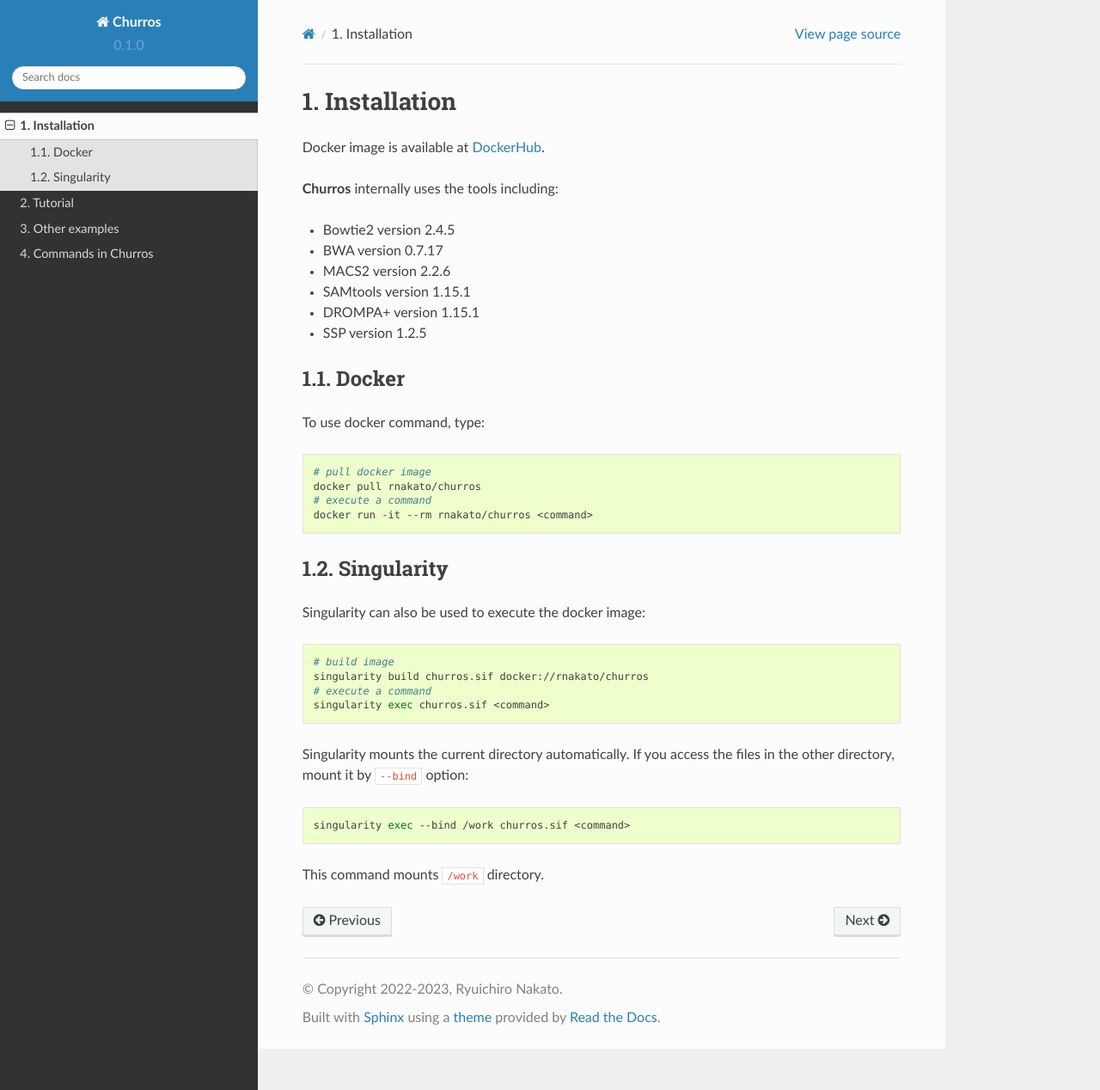
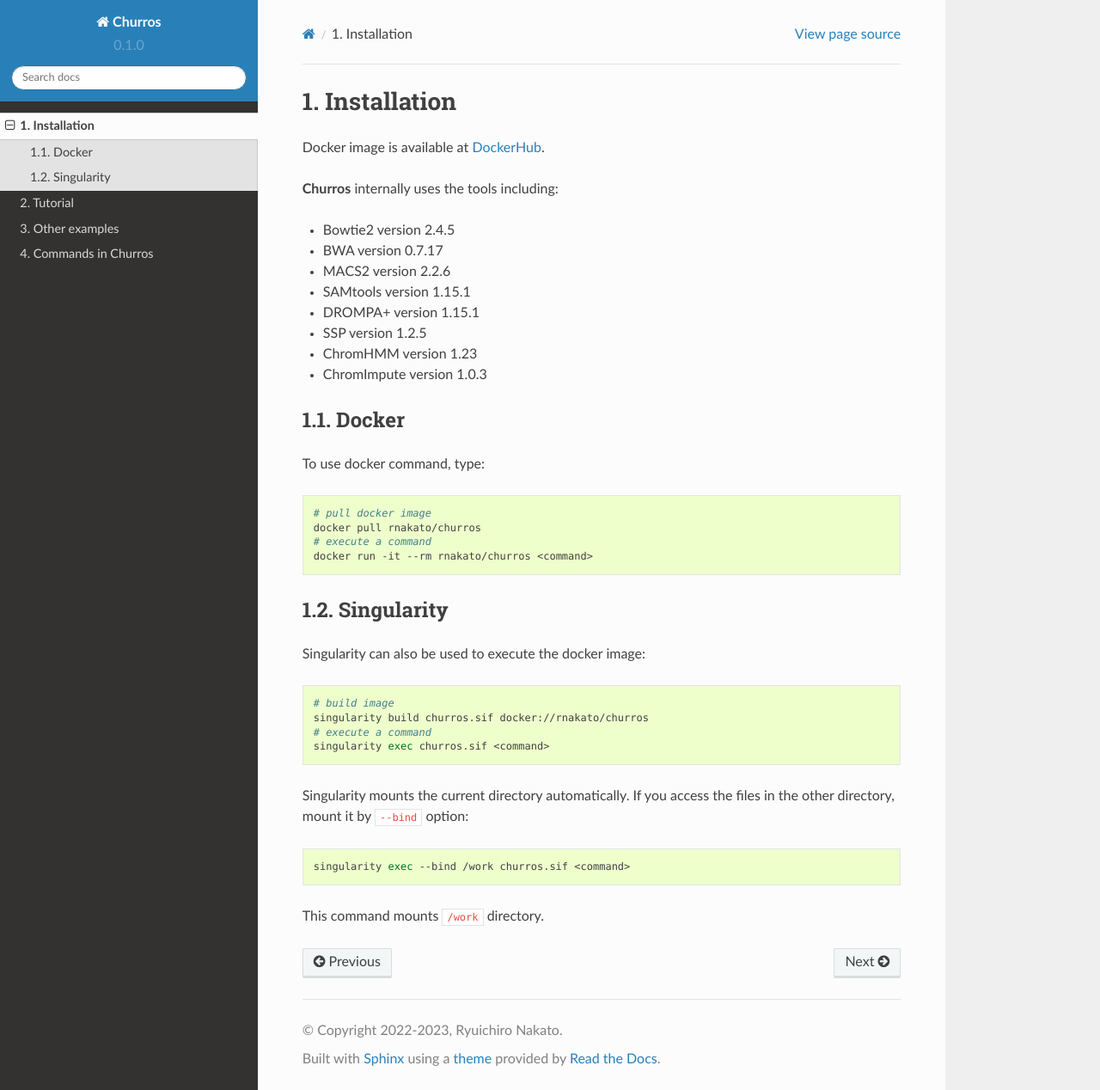
Before and after one commit to rnakato/Churros, a Sphinx documentation site: the page built from docs/content/Install.rst, in a window 1280 px wide and 1268 px high. Shown: the whole window at 86% size. Built offline with Sphinx 7.4.7 and the Read the Docs theme 2.0.0, drawn with Linux system fonts in a browser that asks for light colours.

Commit message:
add ChromHMM.jar and ChromImpute.jar

```diff
--- a/docs/content/Install.rst
+++ b/docs/content/Install.rst
@@ -11,6 +11,8 @@
 - SAMtools version 1.15.1
 - DROMPA+ version 1.15.1
 - SSP version 1.2.5
+- ChromHMM version 1.23
+- ChromImpute version 1.0.3
 
 Docker
 ++++++++++++++
```
Also changed, not shown: 7 other files.
